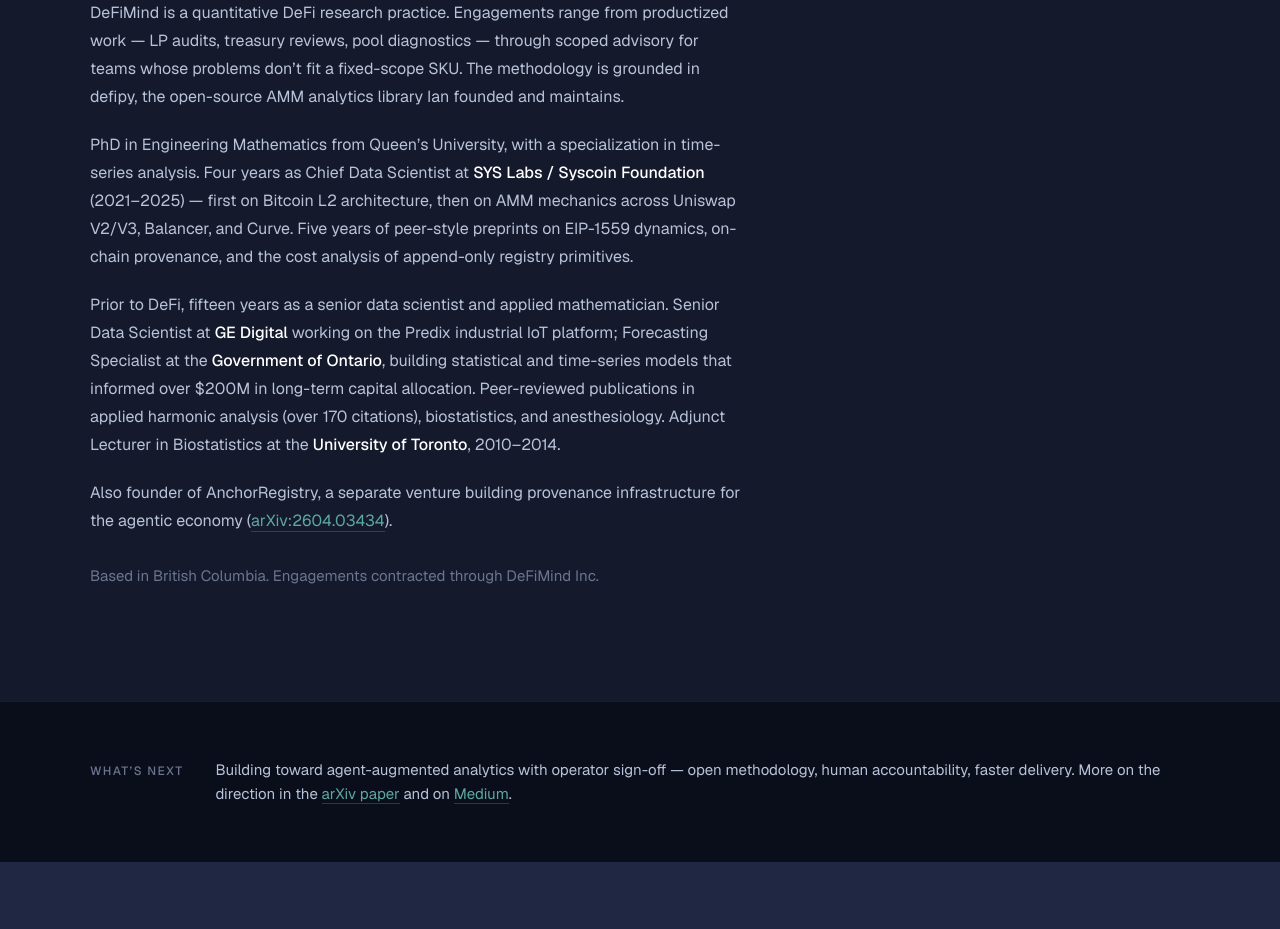
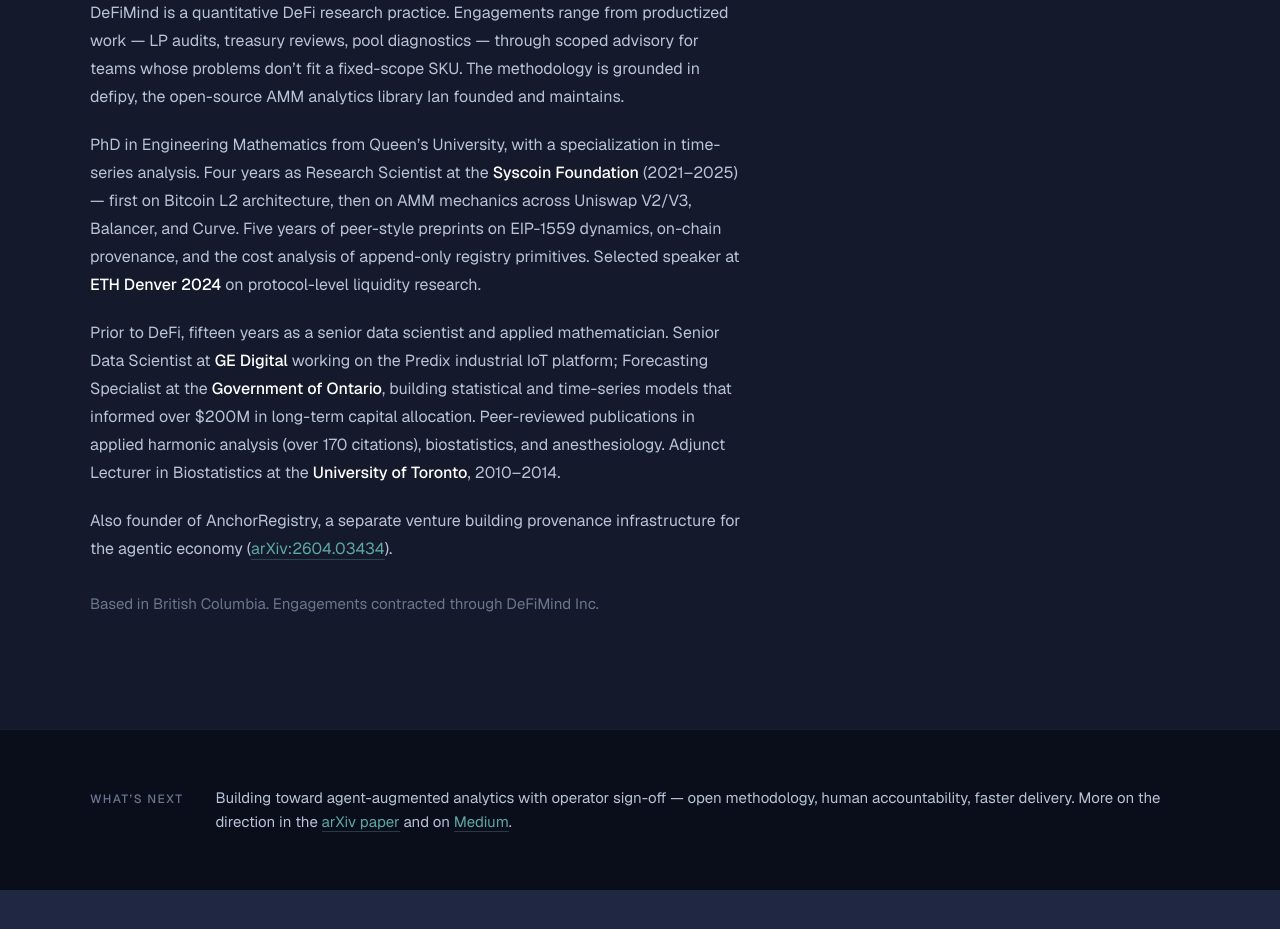
Before and after one commit to defimind-ai/defimind-ui, a Next.js app: page / in a window 1280 px wide. Shown: the part 4260-5189 px from the top of the page. Built offline with nearby package versions, Linux system fonts and the light colour scheme.

Commit message:
update bio

```diff
--- a/src/components/About.tsx
+++ b/src/components/About.tsx
@@ -36,15 +36,20 @@
 
           <p>
             PhD in Engineering Mathematics from Queen&rsquo;s University, with a
-            specialization in time-series analysis. Four years as Chief Data
-            Scientist at{" "}
+            specialization in time-series analysis. Four years as Research
+            Scientist at the{" "}
             <strong className="font-medium text-[var(--color-text-primary)]">
-              SYS Labs / Syscoin Foundation
+              Syscoin Foundation
             </strong>{" "}
             (2021&ndash;2025) &mdash; first on Bitcoin L2 architecture, then on
             AMM mechanics across Uniswap V2/V3, Balancer, and Curve. Five years
             of peer-style preprints on EIP-1559 dynamics, on-chain provenance,
-            and the cost analysis of append-only registry primitives.
+            and the cost analysis of append-only registry primitives. Selected
+            speaker at{" "}
+            <strong className="font-medium text-[var(--color-text-primary)]">
+              ETH Denver 2024
+            </strong>{" "}
+            on protocol-level liquidity research.
           </p>
 
           <p>
```
